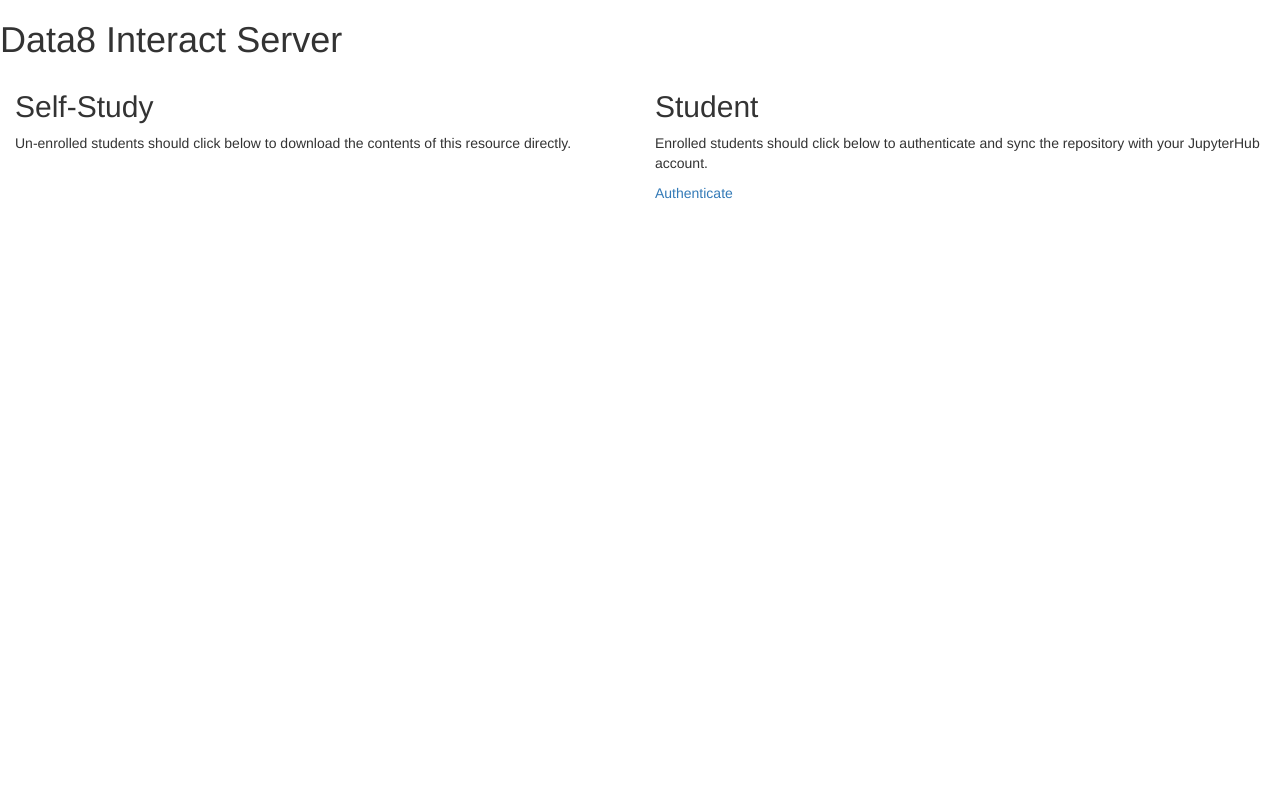
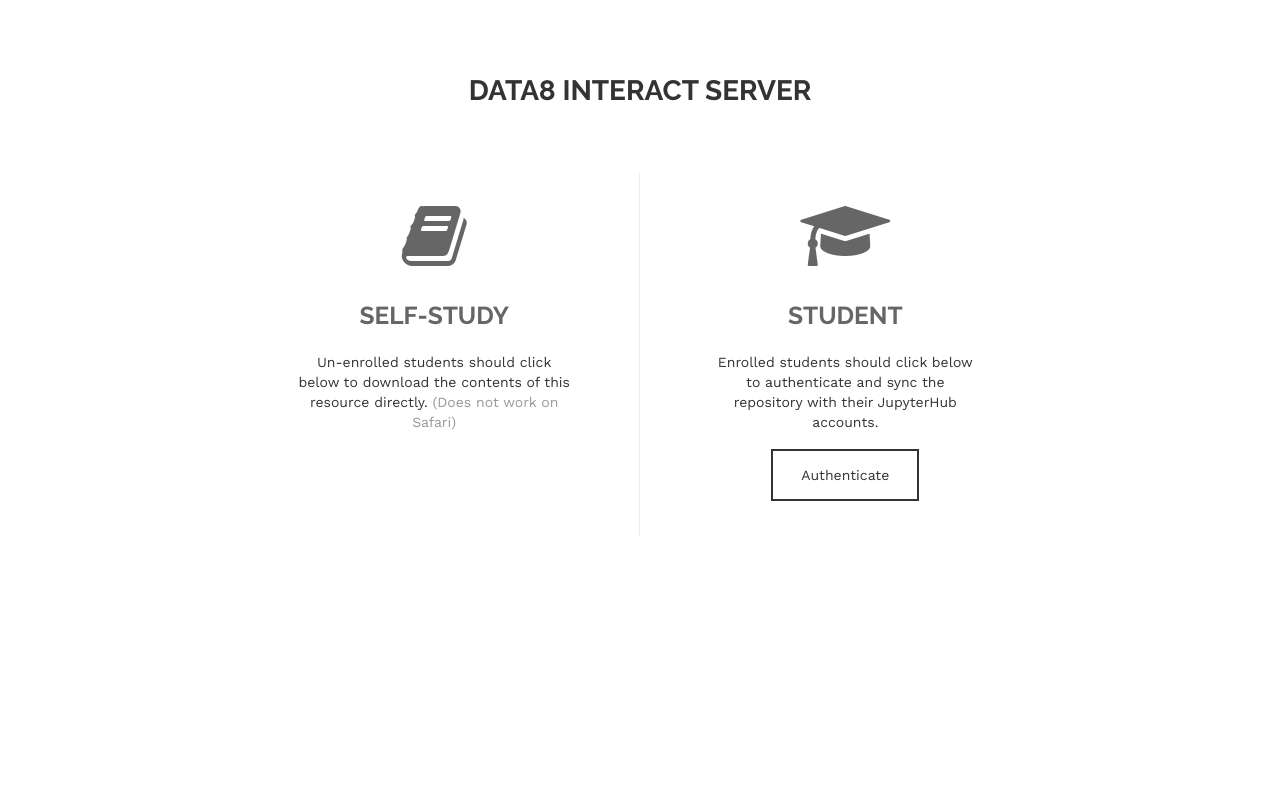
Before and after one commit to data-8/interact, a Flask app: template app/templates/landing.html in a window 1280 px wide. Run offline with Flask 2, Linux system fonts and the light colour scheme; the template is opened without the code that fills it, so the values that code supplies are empty; some libraries are stand-ins or nearby versions.

Commit message:
added styles for landing

```diff
--- a/app/static/style.css
+++ b/app/static/style.css
@@ -0,0 +1,56 @@
+* {
+    font-family:'Work Sans';
+}
+
+h1 {
+    width:100%;
+    font-family:'Raleway';
+    text-transform:uppercase;
+    font-size:2em;
+    text-align:center;
+    font-weight:700;
+    padding:2em;
+}
+
+h2 {
+    color:#666;
+    font-size:1.75em;
+    text-align:center;
+    padding:0.5em;
+    font-weight:700;
+    font-family:'Raleway';
+    text-transform:uppercase;
+}
+
+.half {
+    text-align:center;
+    padding:2em 5em;
+}
+
+.half + .half {
+    margin-left:-1px;
+    border-left:1px solid #eee;
+}
+
+.half-icon {
+    clear:both;
+    color:#666;
+    font-size:5em;
+}
+
+.button {
+    color:#333;
+    border:2px solid #333;
+    padding:1em 2em;
+    display:inline-block;
+    margin:0.5em 0;
+}
+    .button:hover {
+        color:#FFF;
+        background-color:#333;
+        text-decoration:none;
+    }
+
+p span {
+    color:#999;
+}
--- a/app/templates/base.html
+++ b/app/templates/base.html
@@ -1,7 +1,6 @@
 <html>
     <head>
         <title>Data 8 Interact Server</title>
-        <link href="/static/style.css" rel="stylesheet" />
         <link rel="stylesheet"
               href="//maxcdn.bootstrapcdn.com/bootstrap/3.3.6/css/bootstrap.min.css"
               integrity="sha384-1q8mTJOASx8j1Au+a5WDVnPi2lkFfwwEAa8hDDdjZlpLegxhjVME1fgjWPGmkzs7"
@@ -9,6 +8,11 @@
         <script src="//code.jquery.com/jquery-2.2.2.min.js"
                 integrity="sha256-36cp2Co+/62rEAAYHLmRCPIych47CvdM+uTBJwSzWjI="
                 crossorigin="anonymous"></script>
+        <link rel="stylesheet"
+              href="//maxcdn.bootstrapcdn.com/font-awesome/4.6.3/css/font-awesome.min.css">
+        <link
+                href='//fonts.googleapis.com/css?family=Work+Sans:300,400,700|Raleway:300,700' rel='stylesheet' type='text/css'>
+        <link href="/static/style.css" rel="stylesheet" />
         <script type="text/javascript" src="//cdnjs.cloudflare.com/ajax/libs/socket.io/1.3.5/socket.io.min.js"></script>
         <script type="text/javascript" src="/static/script.js"></script>
     </head>
--- a/app/templates/landing.html
+++ b/app/templates/landing.html
@@ -1,20 +1,24 @@
 {% extends "base.html" %}
 {% block body %}
 <h1>Data8 Interact Server</h1>
-<section class="options">
-    <div class="col-md-6">
+<div class="col-md-2"></div>
+<section class="options col-md-8">
+    <div class="half col-md-6">
+        <i class="half-icon fa fa-book" aria-hidden="true"></i>
         <h2>Self-Study</h2>
         <p>Un-enrolled students should click below to download the
-            contents of this resource directly.</p>
+            contents of this resource directly.
+            <span>(Does not work on Safari)</span></p>
         {% for download_link in download_links %}
         <a class="button" href="{{ download_link }}">Download {{
             download_link.split('/')[-1] }}</a>
         {% endfor %}
     </div>
-    <div class="col-md-6">
+    <div class="half col-md-6">
+        <i class="half-icon fa fa-graduation-cap" aria-hidden="true"></i>
         <h2>Student</h2>
         <p>Enrolled students should click below to authenticate and
-            sync the repository with your JupyterHub account.</p>
+            sync the repository with their JupyterHub accounts.</p>
         <a class="button" href="{{ authenticate_link }}">Authenticate
         </a>
     </div>
--- a/app/views.py
+++ b/app/views.py
@@ -10,7 +10,6 @@ from app.auth import HubAuth
 from flask import current_app
 from flask import redirect
 from flask import render_template
-from flask import url_for
 from operator import xor
 from threading import Thread
 from webargs import fields
```
